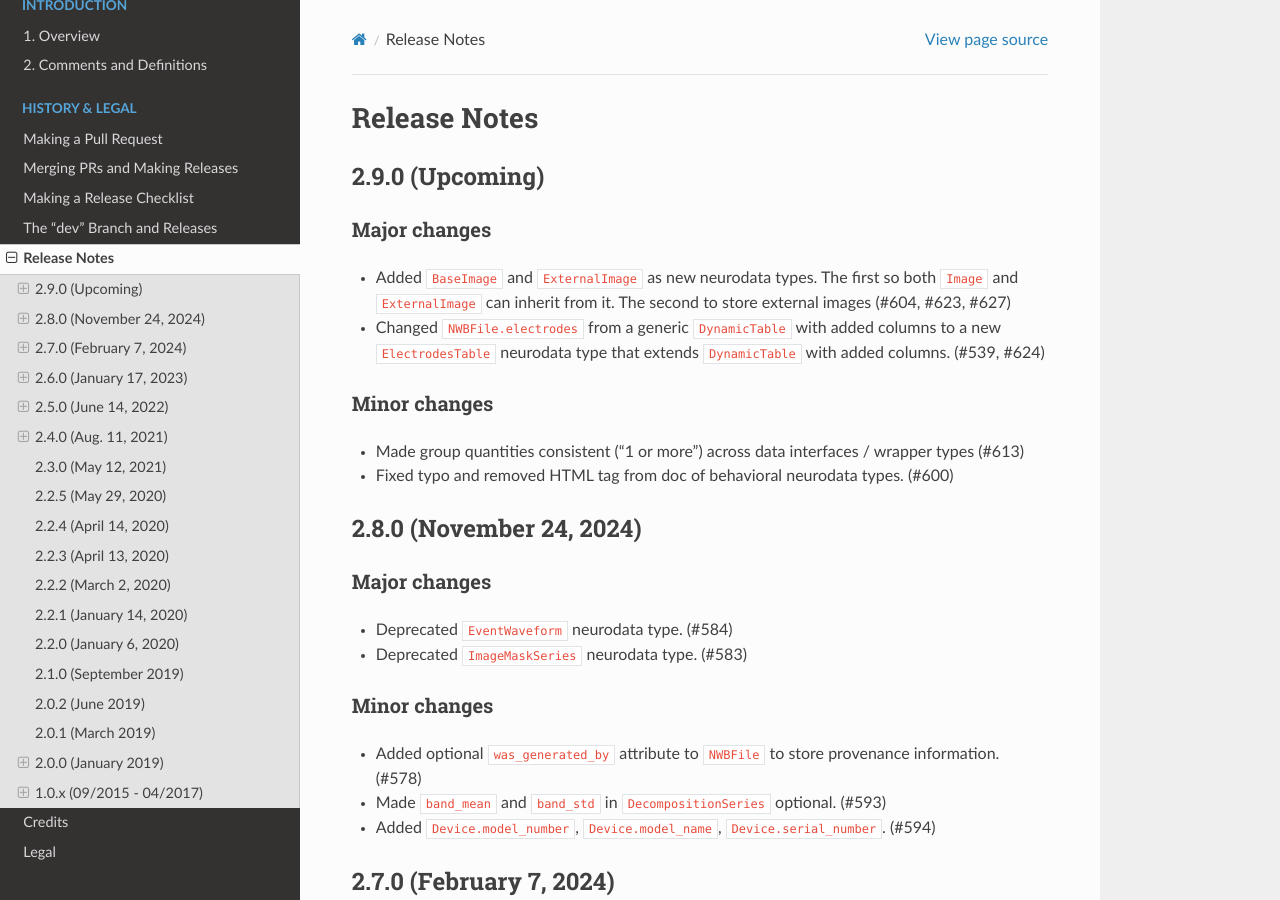
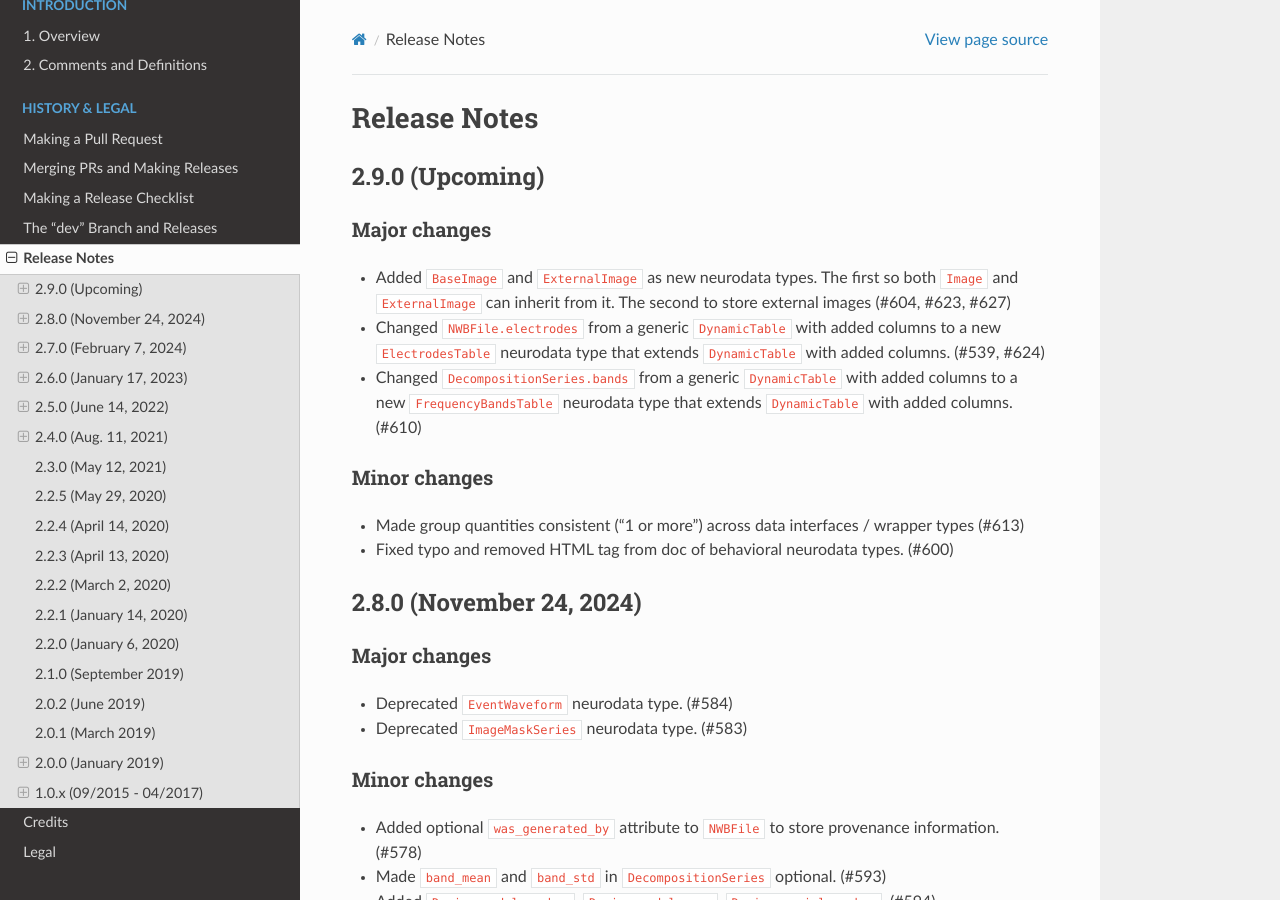
Before and after one commit to NeurodataWithoutBorders/nwb-schema, a Sphinx documentation site: the page built from docs/format/source/format_release_notes.rst, in a window 1280 px wide and 900 px high. Built offline with Sphinx 7.4.7 and the Read the Docs theme 3.1.0, drawn with Linux system fonts in a browser that asks for light colours.

Commit message:
FrequencyBandsTable (#610)
Co-authored-by: rly <rly@lbl.gov>
Co-authored-by: Steph Prince <40640337+stephprince@users.noreply.github.com>

```diff
--- a/docs/format/source/format_release_notes.rst
+++ b/docs/format/source/format_release_notes.rst
@@ -12,6 +12,7 @@ Major changes
   can inherit from it. The second to store external images (#604, #623, #627)
 - Changed ``NWBFile.electrodes`` from a generic ``DynamicTable`` with added columns to a new ``ElectrodesTable``
   neurodata type that extends ``DynamicTable`` with added columns. (#539, #624)
+- Changed ``DecompositionSeries.bands`` from a generic ``DynamicTable`` with added columns to a new ``FrequencyBandsTable`` neurodata type that extends ``DynamicTable`` with added columns. (#610)
 
 Minor changes
 ^^^^^^^^^^^^^
```
Also changed, not shown: 1 other file.
